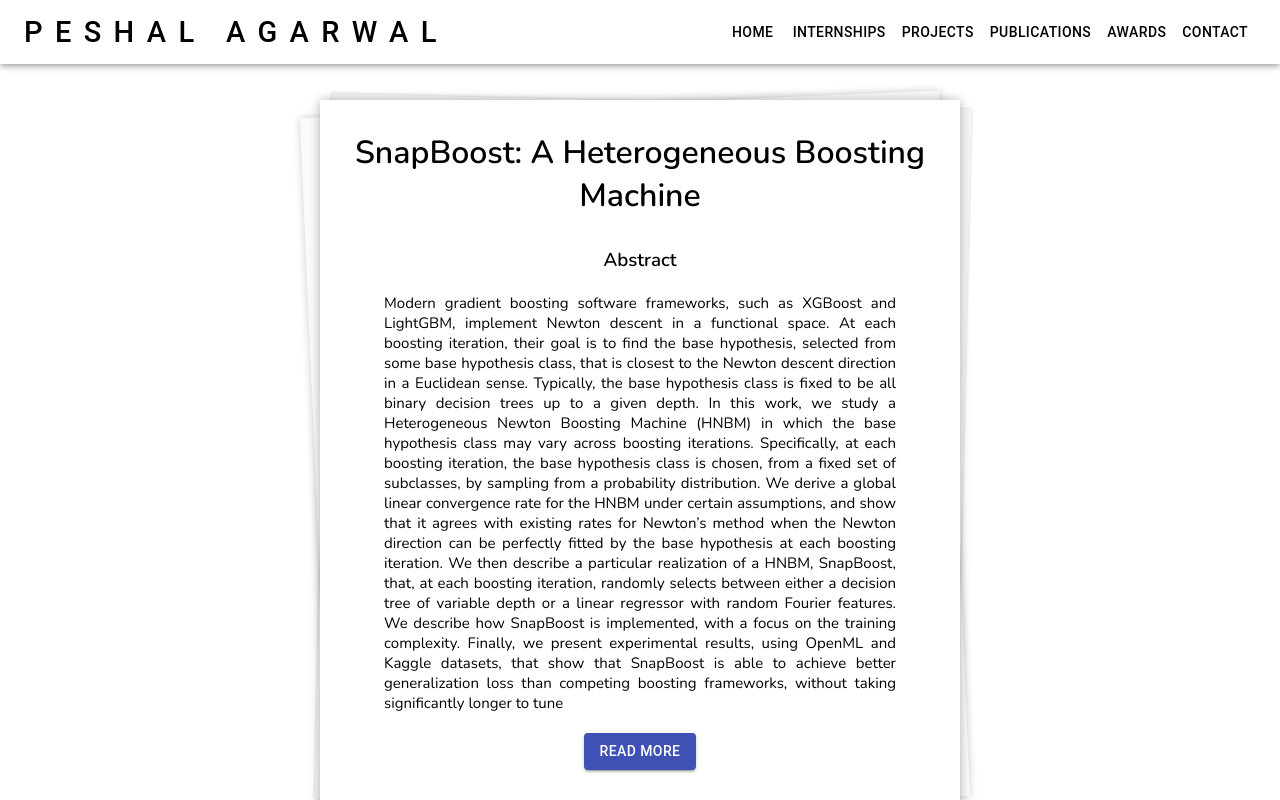
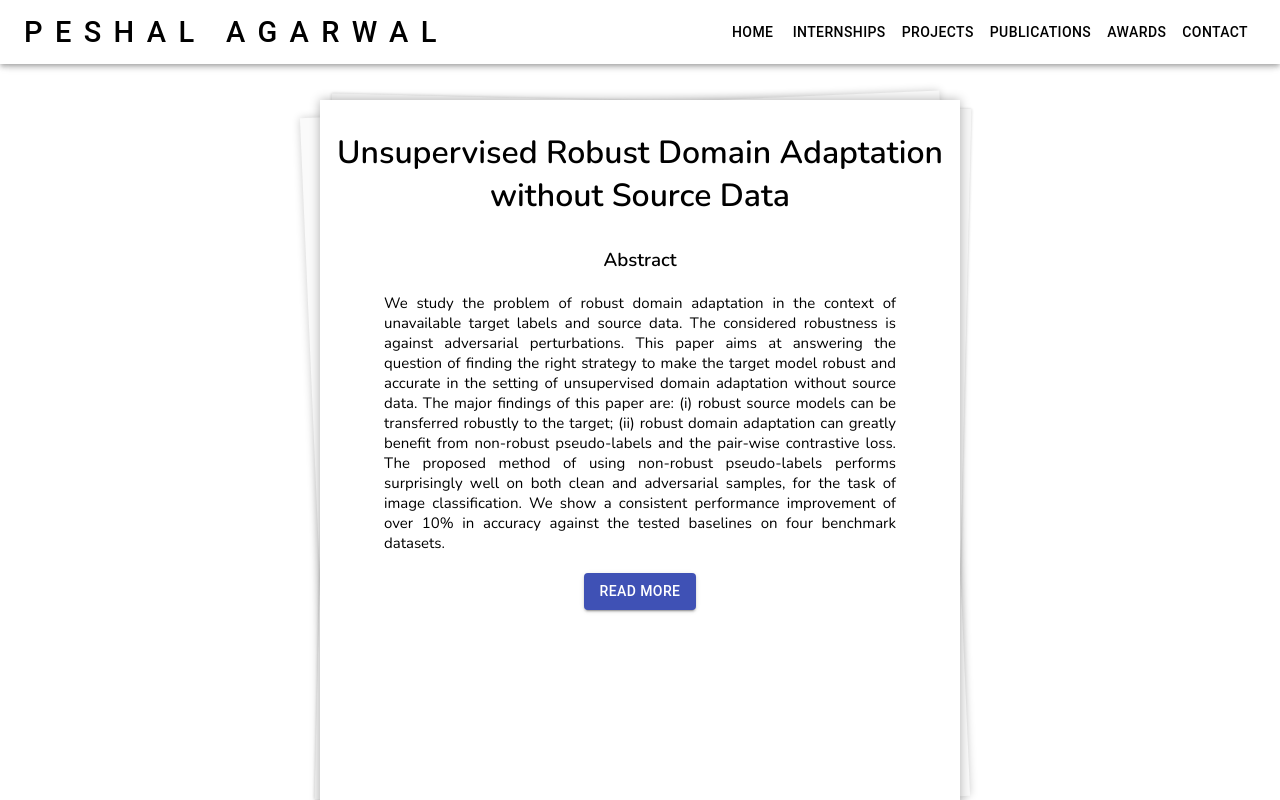
Before and after one commit to agpeshal/agpeshal.github.io, a Next.js app: page /publications in a window 1280 px wide. Shown: the top 800 px of the page. Built offline with nearby package versions, Linux system fonts and the light colour scheme.

Commit message:
add recent publication

```diff
--- a/pages/publications.js
+++ b/pages/publications.js
@@ -8,6 +8,29 @@ const Publications = () => {
       <Head>
         <title>Publications | Peshal Agarwal ETH Zurich</title>
       </Head>
+
+      <div className={styles.publications}>
+        <h1>Unsupervised Robust Domain Adaptation without Source Data</h1>
+        <h3>Abstract</h3>
+        <p>
+        We study the problem of robust domain adaptation in the context of unavailable target labels and source data.
+        The considered robustness is against adversarial perturbations. This paper aims at answering the question of
+        finding the right strategy to make the target model robust and accurate in the setting of unsupervised
+        domain adaptation without source data. The major findings of this paper are: (i) robust source models
+        can be transferred robustly to the target; (ii) robust domain adaptation can greatly benefit from non-robust
+        pseudo-labels and the pair-wise contrastive loss. The proposed method of using non-robust pseudo-labels performs surprisingly
+        well on both clean and adversarial samples, for the task of image classification. We show a consistent performance improvement
+        of over 10% in accuracy against the tested baselines on four benchmark datasets.
+        </p>
+        <a
+          href="https://arxiv.org/pdf/2103.14577.pdf"
+          download="SnapBoost: A Heterogeneous Boosting Machine"
+        >
+          <Button variant="contained" color="primary">
+            READ MORE
+          </Button>
+        </a>
+      </div>
       <div className={styles.publications}>
         <h1>SnapBoost: A Heterogeneous Boosting Machine</h1>
         <h3>Abstract</h3>
```
